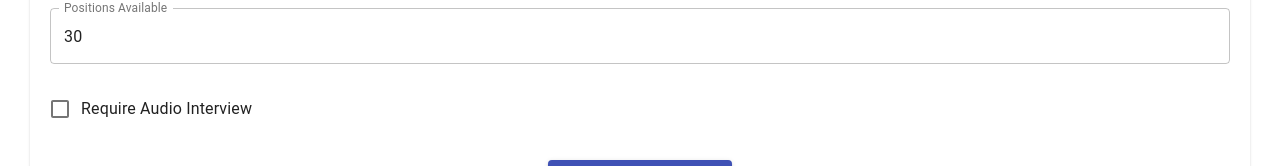
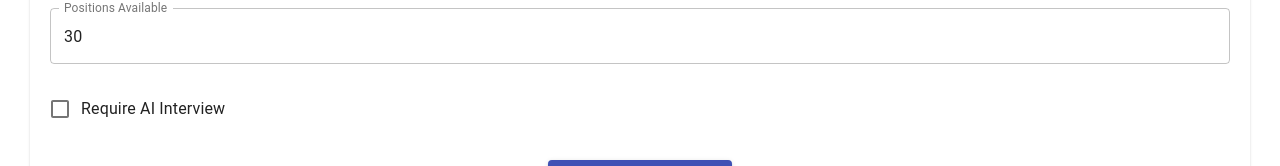
Before and after one commit to Bhanuteja005/Talented.ai, a React (Create React App) app in the folder frontend/: page /addjob in a window 1280 px wide. Shown: the part 682-848 px from the top of the page. Built offline with nearby package versions, Linux system fonts and the light colour scheme; a web font is replaced by a local one.

Commit message:
small update

```diff
--- a/frontend/src/component/Navbar.js
+++ b/frontend/src/component/Navbar.js
@@ -187,7 +187,7 @@ const Navbar = (props) => {
           { key: "addjob", icon: <AddIcon />, onClick: () => handleClick("/addjob") },
           { key: "myjobs", icon: <WorkIcon />, onClick: () => handleClick("/myjobs") },
           { key: "employees", icon: <PeopleIcon />, onClick: () => handleClick("/employees") },
-          { key: "recruiter", icon: <PersonIcon />, onClick: () => handleClick("/recruiter") },
+          /*{ key: "recruiter", icon: <PersonIcon />, onClick: () => handleClick("/recruiter") },*/
           { key: "profile", icon: <PersonIcon />, onClick: () => handleClick("/profile") },
           { key: "logout", icon: <ExitToAppIcon />, onClick: () => handleClick("/logout") }
         );
@@ -196,7 +196,7 @@ const Navbar = (props) => {
           { key: "home", icon: <HomeIcon />, onClick: () => handleClick("/home") },
           { key: "applications", icon: <WorkIcon />, onClick: () => handleClick("/applications") },
           { key: "profile", icon: <PersonIcon />, onClick: () => handleClick("/profile") },
-          { key: "skill-assesment", icon: <PersonIcon />, onClick: () => handleClick("/ai-interview") },
+          /*{ key: "skill-assesment", icon: <PersonIcon />, onClick: () => handleClick("/ai-interview") },*/
           { key: "candidate", icon: <PersonIcon />, onClick: () => handleClick("/candidate") },
           { key: "logout", icon: <ExitToAppIcon />, onClick: () => handleClick("/logout") }
         );
--- a/frontend/src/component/recruiter/CreateJobs.js
+++ b/frontend/src/component/recruiter/CreateJobs.js
@@ -263,7 +263,7 @@ const CreateJobs = (props) => {
                         color="primary"
                       />
                     }
-                    label="Require Audio Interview"
+                    label="Require AI Interview"
                   />
                 </Grid>
 
```
